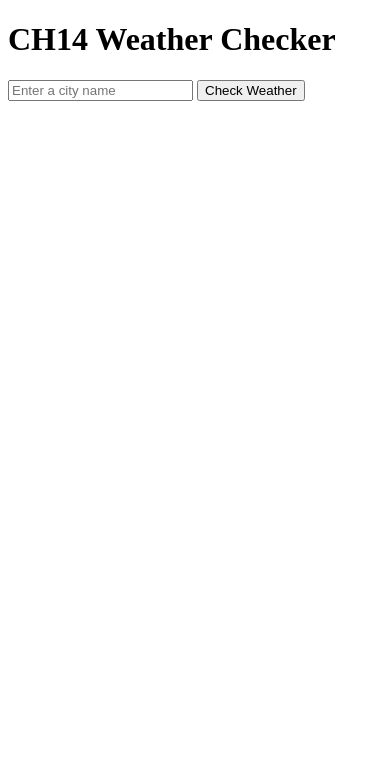
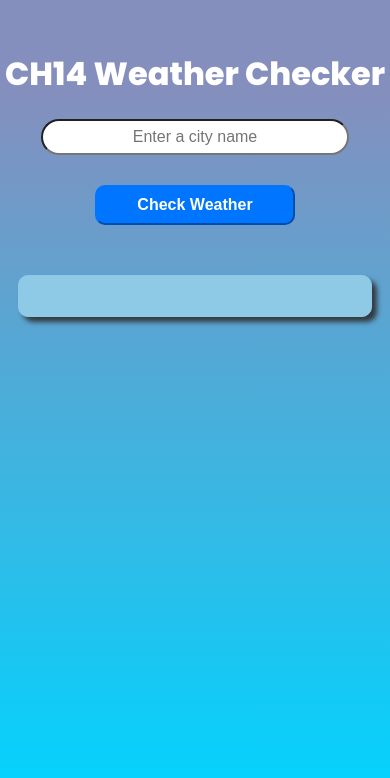
Before and after one commit to k-kusakabe/CH14_VanilaJSProject, a plain HTML site: page index.html in a window 390 px wide. Drawn offline with nearby package versions, Linux system fonts and the light colour scheme.

Commit message:
mobile version done

```diff
--- a/index.html
+++ b/index.html
@@ -4,13 +4,19 @@
     <meta charset="UTF-8" />
     <meta http-equiv="X-UA-Compatible" content="IE=edge" />
     <meta name="viewport" content="width=device-width, initial-scale=1.0" />
-    <title>Weather App</title>
+    <title>Weather Checker</title>
+    <link rel="preconnect" href="https://fonts.googleapis.com" />
+    <link rel="preconnect" href="https://fonts.gstatic.com" crossorigin />
+    <link
+      href="https://fonts.googleapis.com/css2?family=Poppins:wght@500;800&display=swap"
+      rel="stylesheet"
+    />
     <script src="https://cdn.jsdelivr.net/npm/axios/dist/axios.min.js"></script>
     <script type="module" src="index.js"></script>
     <link rel="stylesheet" href="style.css" />
   </head>
   <body>
-    <div id="main">
+    <div id="main" class="main">
       <h1>CH14 Weather Checker</h1>
       <input
         id="siteSearch"
@@ -18,7 +24,9 @@
         type="text"
         placeholder="Enter a city name"
       />
-      <button id="button" class="button" type="submit">Check Weather</button>
+      <div>
+        <button id="button" class="button" type="submit">Check Weather</button>
+      </div>
     </div>
     <!-- error message zone -->
     <div id="errorMessage" class="errorMessage"></div>
--- a/style.css
+++ b/style.css
@@ -0,0 +1,68 @@
+body {
+  height: 100vh;
+  margin: 0;
+  padding: 0;
+  font-family: "Poppins", sans-serif;
+  background: linear-gradient(#858fbd 10%, #00d4ff 90%);
+}
+
+.main {
+  text-align: center;
+}
+
+.main h1 {
+  margin-top: 50px;
+  font-size: 2rem;
+  color: white;
+}
+
+.main input {
+  width: 300px;
+  height: 30px;
+  border-radius: 20px;
+  text-align: center;
+  font-size: 1rem;
+}
+
+.button {
+  margin-top: 30px;
+  width: 200px;
+  height: 40px;
+  border-radius: 10px;
+  background-color: #0075ff;
+  border-color: #0075ff;
+  color: white;
+  font-size: 1rem;
+  font-weight: bold;
+}
+.currentWeatherContainer {
+  width: 80%;
+  margin: auto;
+  margin-top: 50px;
+  text-align: center;
+  border: 1px solid #8ecae6;
+  border-radius: 10px;
+  padding: 20px;
+  background-color: #8ecae6;
+  color: white;
+  box-shadow: 5px 5px 5px #343a40;
+  font-size: 1.2rem;
+}
+
+.hourlyWeatherContainer {
+  padding-bottom: 30px;
+}
+
+.hourlyWeather {
+  width: 80%;
+  margin: auto;
+  margin-top: 50px;
+  text-align: center;
+  border: 1px solid #8ecae6;
+  border-radius: 10px;
+  padding: 20px;
+  background-color: #8ecae6;
+  color: white;
+  box-shadow: 5px 5px 5px #343a40;
+  font-size: 1.2rem;
+}
```
